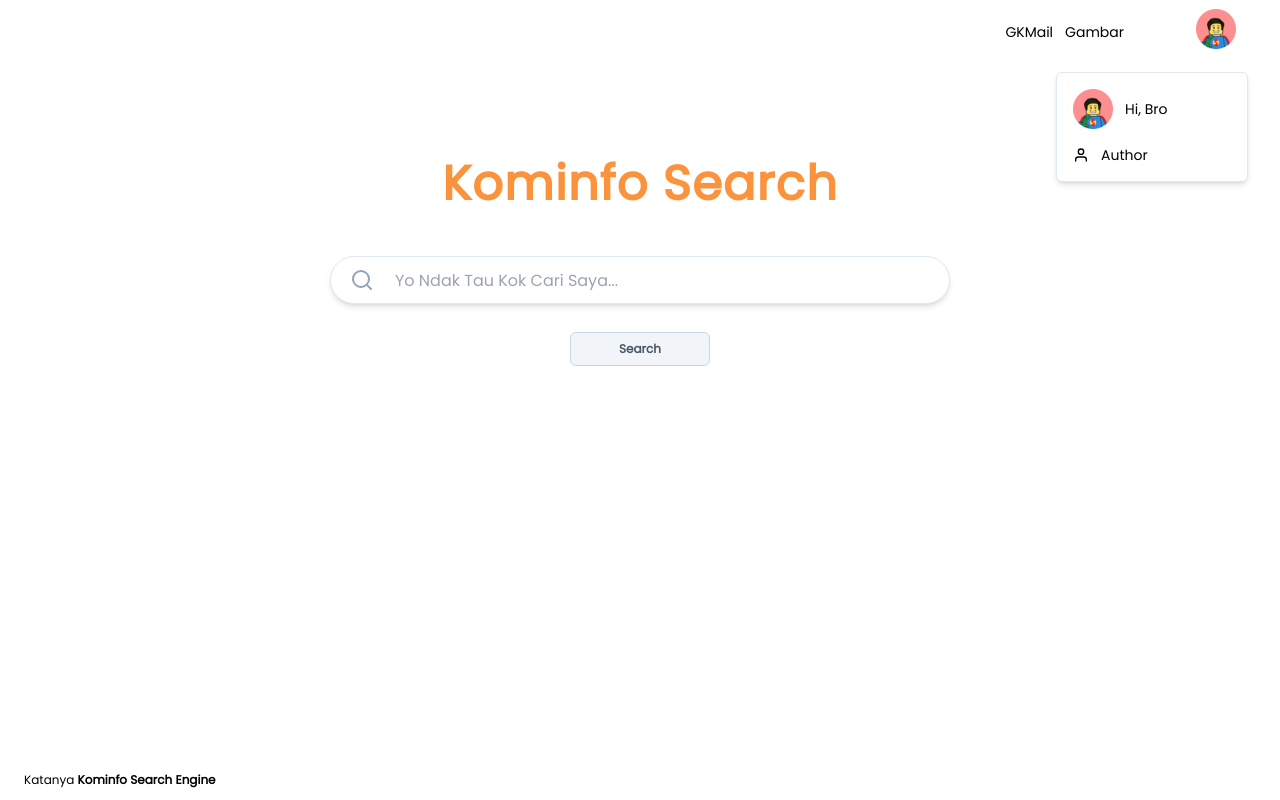
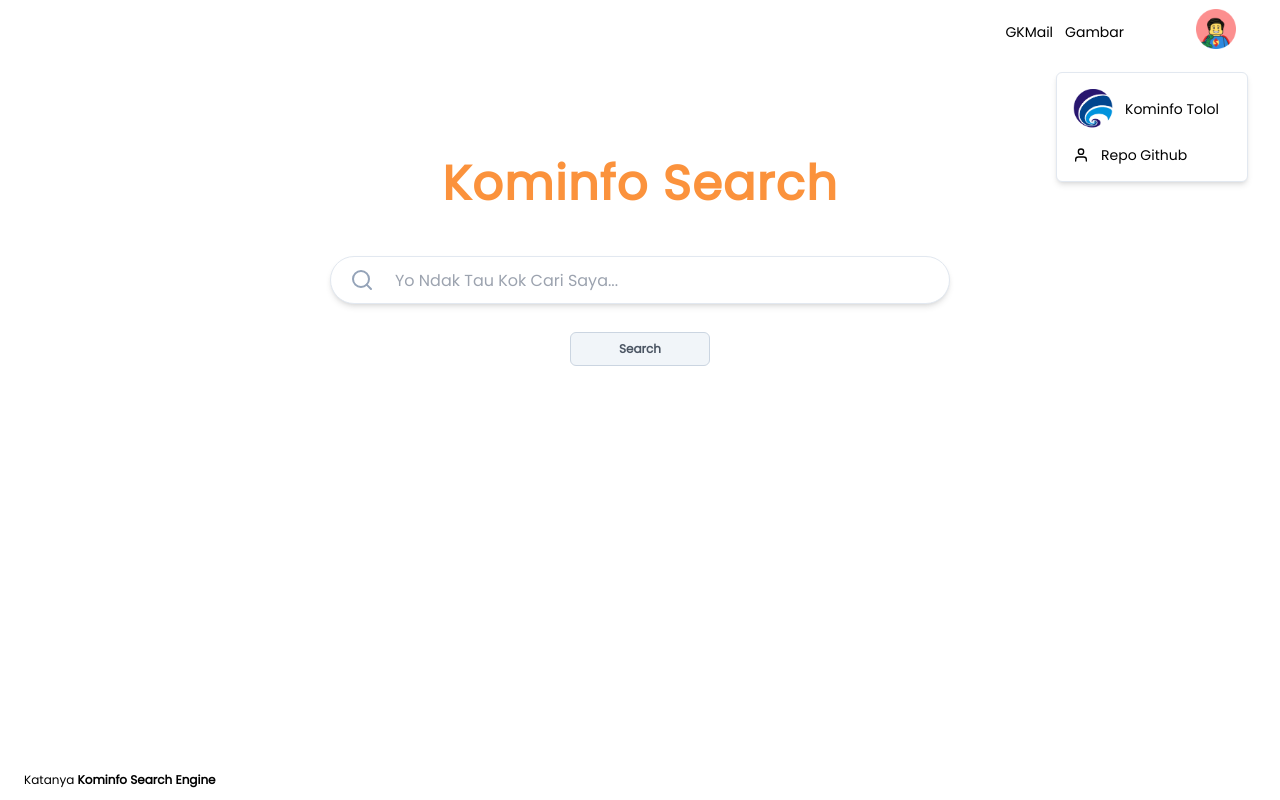
Before and after one commit to bagussatoto/search.kominfo, a Next.js app: page / in a window 1280 px wide. Both pictures are taken after a click on the picture 1216 px from the left and 29 px from the top of the page. Built offline with nearby package versions, Linux system fonts and the light colour scheme.

Commit message:
Update User.jsx - [Skip GitHub Action]

```diff
--- a/components/User.jsx
+++ b/components/User.jsx
@@ -22,12 +22,12 @@
         <div className="absolute right-8 top-[4.5rem] flex flex-col w-48 bg-white shadow-md rounded-md border border-slate-200 p-2">
           <div className="form-group flex flex-row gap-3 rounded-md hover:bg-yellow-400 p-2 items-center">
             <Image
-              src="/Avatar.png"
+              src="/kominfo.png"
               width={40}
               height="40"
               onClick={() => setIsOpen(!isOpen)}
             />
-            <h2 className="text-sm">Hi, Bro</h2>
+            <h2 className="text-sm">Kominfo Tolol</h2>
           </div>
           <div
             className="form-group flex flex-row gap-3 rounded-md hover:bg-yellow-400 p-2 items-center"
@@ -35,7 +35,7 @@
           >
             <FiUser />
             <h2 className="text-sm">
-              <a href="https://bagusok.github.io/">Author</a>
+              <a href="https://github.com/bagussatoto/search.kominfo">Repo Github</a>
             </h2>
           </div>
         </div>
```
